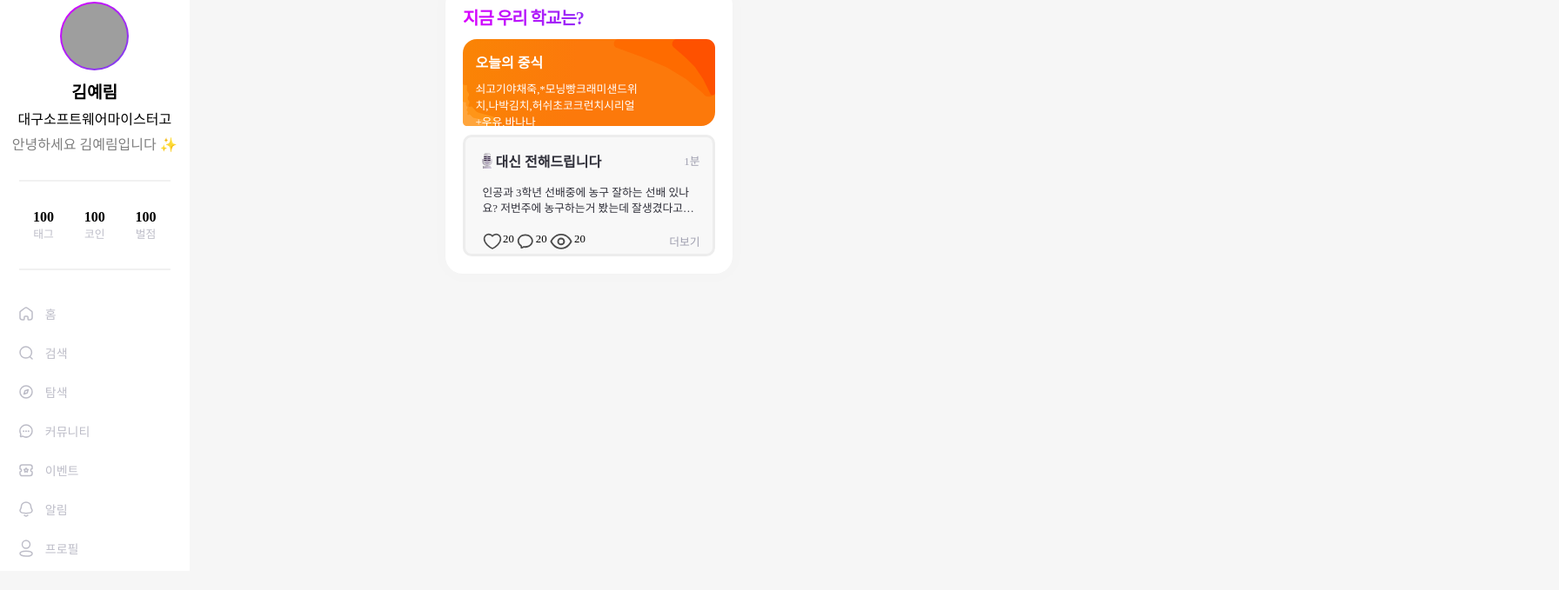
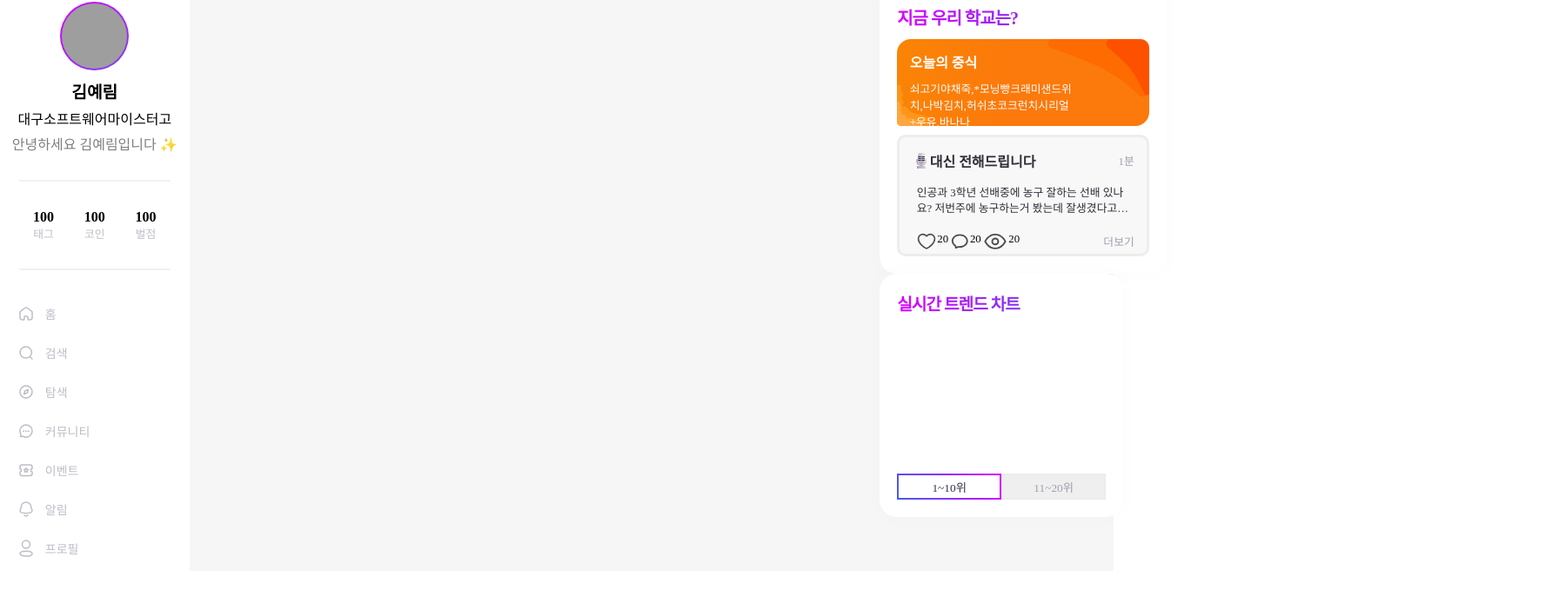
Before and after one commit to TW00D/letsgo-web-mini, a React (Vite) app: page / in a window 1280 px wide. Shown: the part 143-822 px from the top of the page at 87% size, 1792 px wide, since content can reach past the window. After the commit the page ends 800 px from the top, so only its background shows below. Built offline with nearby package versions, Linux system fonts and the light colour scheme; no server answers; grey boxes are pictures that could not be loaded; a web font is replaced by a local one.

Commit message:
feat : 실시간 트렌드 차트 Layout

```diff
--- a/src/components/Home/index.tsx
+++ b/src/components/Home/index.tsx
@@ -1,12 +1,16 @@
 import Nav from "../common/Nav";
 import SchoolWidget from "../common/SchoolWidget";
+import TrendWidget from "../common/TrendWidget";
 import * as h from "./style";
 
 const Home = () => {
   return (
     <h.HomeContainer>
       <Nav />
-      <SchoolWidget></SchoolWidget>
+      <h.WidgetWraper>
+        <SchoolWidget></SchoolWidget>
+        <TrendWidget></TrendWidget>
+      </h.WidgetWraper>
     </h.HomeContainer>
   );
 };
--- a/src/components/Home/style.ts
+++ b/src/components/Home/style.ts
@@ -2,11 +2,17 @@ import styled from "styled-components";
 
 export const HomeContainer = styled.div`
   display: flex;
-  width: 100%;
+  width: 100vw;
   height: 100vh;
   background-color: #f6f6f6;
 
   padding-left: 40%;
   padding-top: 10%;
+  box-sizing: border-box;
+`;
 
+export const WidgetWraper = styled.div`
+  display: flex;
+  flex-direction: column;
+  margin-left: 65%;
 `;
--- /dev/null
+++ b/src/components/common/TrendWidget/index.tsx
@@ -0,0 +1,17 @@
+import * as T from "./style";
+
+const TrendWidget = () => {
+  return (
+    <>
+      <T.TrendWidgetContainer>
+        <T.TrendWidgetTitle>실시간 트렌드 차트</T.TrendWidgetTitle>
+        <T.TrendButtonWraper>
+          <T.TrendActiveButton>1~10위</T.TrendActiveButton>
+          <T.TrendDisableButton>11~20위</T.TrendDisableButton>
+        </T.TrendButtonWraper>
+      </T.TrendWidgetContainer>
+    </>
+  );
+};
+
+export default TrendWidget;
--- /dev/null
+++ b/src/components/common/TrendWidget/style.ts
@@ -0,0 +1,47 @@
+import styled from "styled-components";
+
+export const TrendWidgetContainer = styled.div`
+  display: flex;
+  flex-direction: column;
+  background-color: white;
+  width: 280px;
+  height: 280px;
+  border-radius: 20px;
+  box-shadow: 0px 0px 18px 6px rgba(0, 0, 0, 0.01);
+  padding: 20px;
+  box-sizing: border-box;
+  justify-content: space-between;
+`;
+
+export const TrendWidgetTitle = styled.h2`
+  background-image: linear-gradient(to right, #db00ff, #455cec);
+  background-clip: text;
+  -webkit-background-clip: text;
+  color: transparent;
+  font-size: 1.2em;
+  font-weight: 700;
+  font-family: "Pretendard";
+  letter-spacing: -1px;
+`;
+
+export const TrendButtonWraper = styled.div``;
+export const TrendActiveButton = styled.button`
+  width: 120px;
+  height: 30px;
+  font-family: "Pretendard";
+  background:
+    linear-gradient(#fff, #fff) padding-box,
+    linear-gradient(60deg, #455cec, #db00ff) border-box;
+  color: #313149;
+  border: 2px solid transparent;
+  display: inline-block;
+`;
+
+export const TrendDisableButton = styled.button`
+  width: 120px;
+  height: 30px;
+  font-family: "Pretendard";
+  border-color: #ecebee;
+  color: #9f9faf;
+  border-style: solid;
+`;
```
